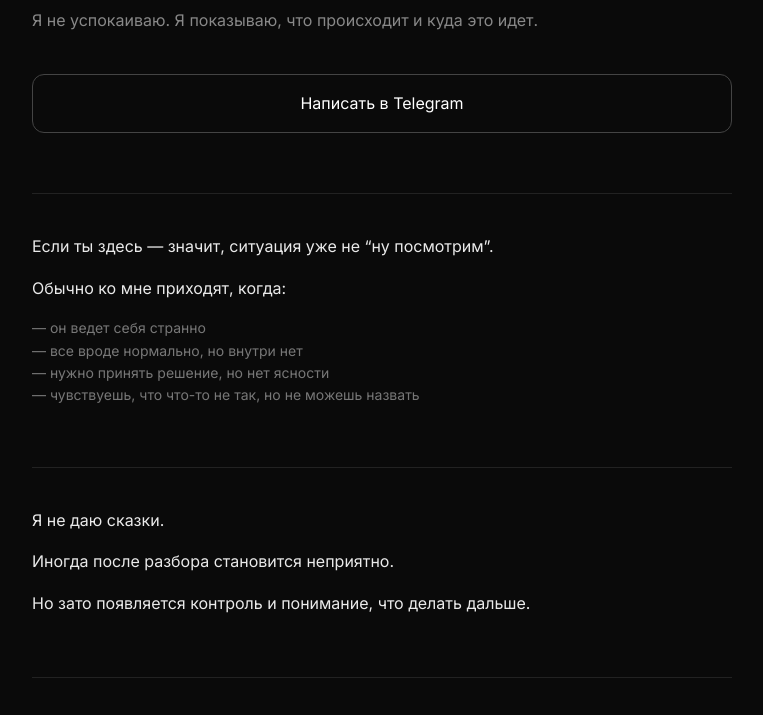
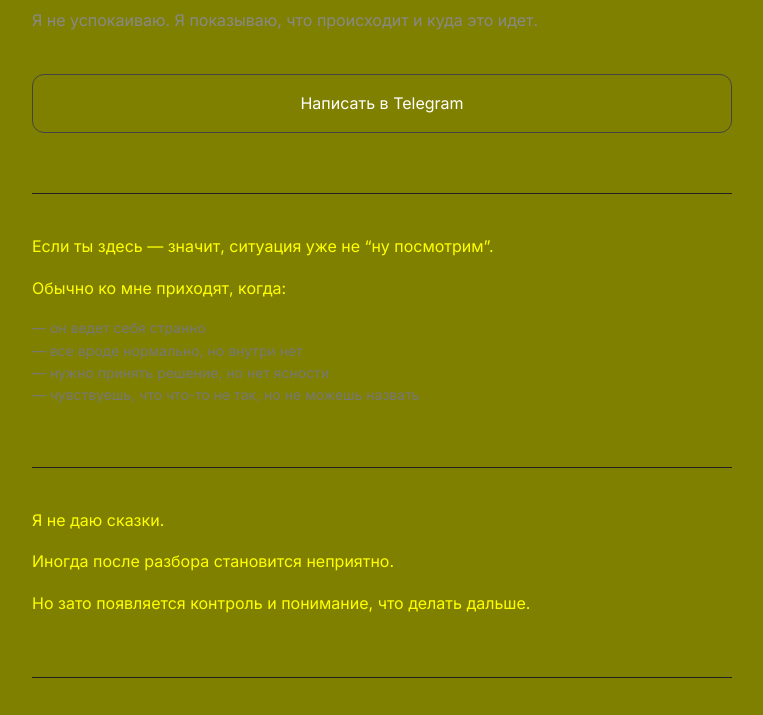
Before and after one commit to mariakart-tarot/tarot-site, a plain HTML site: page index.html in a window 1280 px wide. Shown: the part 296-1011 px from the top of the page, without its empty margins (258-1021 px from the left). Drawn offline with Linux system fonts and the light colour scheme.

Commit message:
index.html

```diff
--- a/index.html
+++ b/index.html
@@ -9,8 +9,8 @@
 <style>
 body {
   margin: 0;
-  background: #0a0a0a;
-  color: #eaeaea;
+  background: #808000;
+  color: #FFFF00;
   font-family: 'Inter', sans-serif;
   line-height: 1.6;
 }
```
